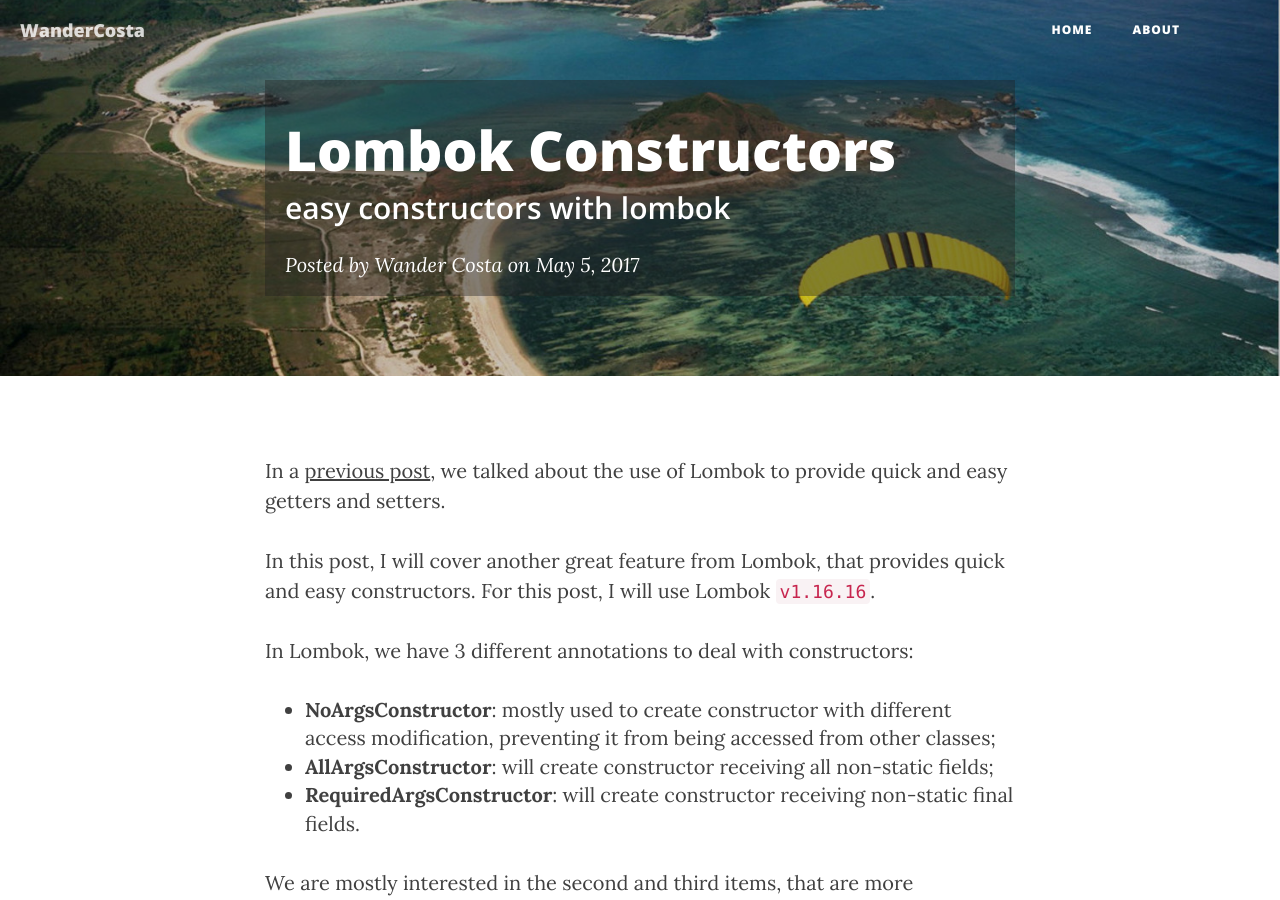
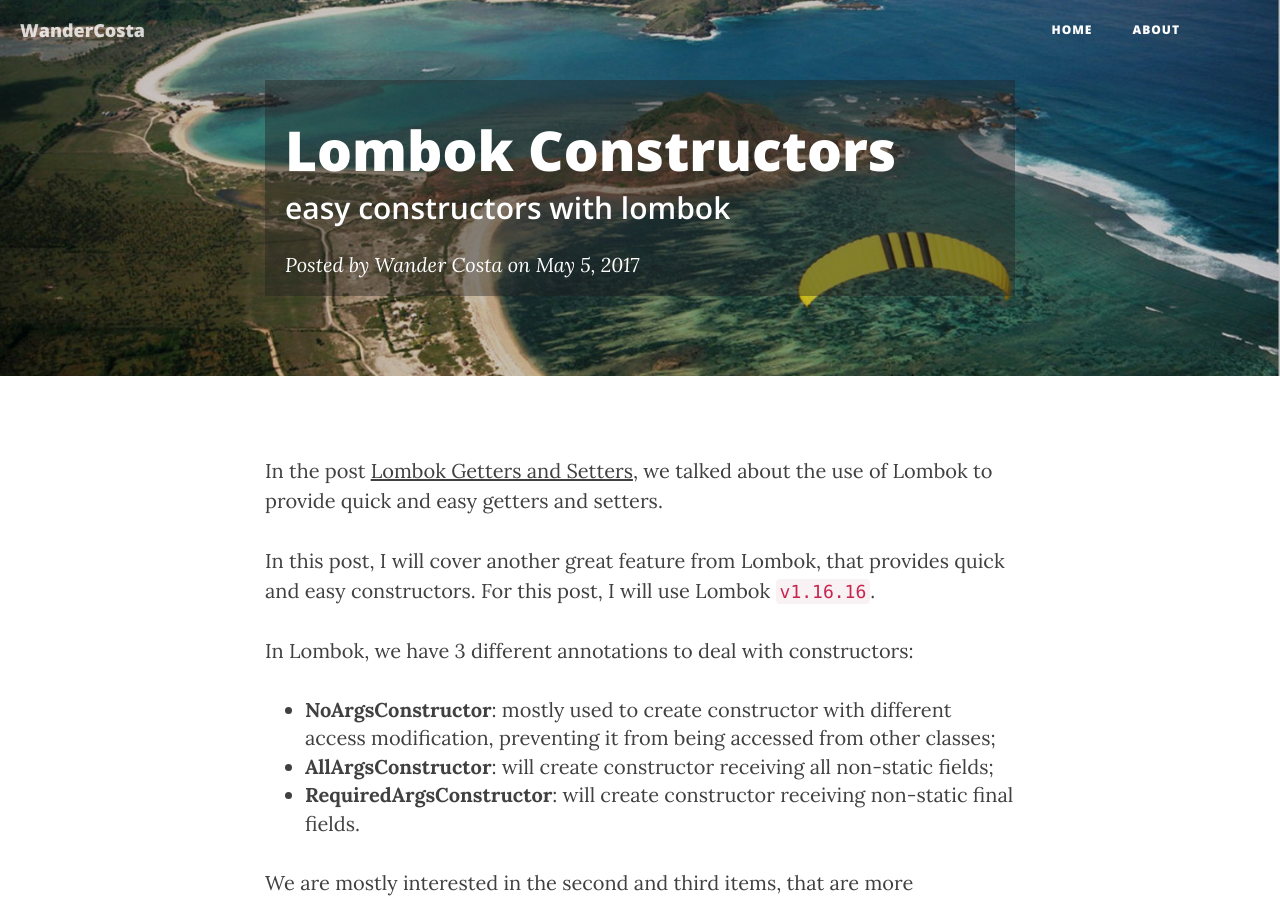
Before and after one commit to rwanderc/blog, a Jekyll site: the page built from _posts/2017-05-06-lombok-constructors.markdown, in a window 1280 px wide and 900 px high. Built offline with Jekyll 4.4.1, drawn with Linux system fonts in a browser that asks for light colours; nearby versions of some CDN libraries; comment, search, counter and statistics services are not loaded.

Commit message:
Fixing link

```diff
--- a/_posts/2017-05-06-lombok-constructors.markdown
+++ b/_posts/2017-05-06-lombok-constructors.markdown
@@ -12,7 +12,7 @@ tags:
 - productivity
 ---
 
-In a [previous post][previouspost], we talked about the use of Lombok to provide quick and easy getters and setters.
+In the post [Lombok Getters and Setters][gettersandsetters], we talked about the use of Lombok to provide quick and easy getters and setters.
 
 In this post, I will cover another great feature from Lombok, that provides quick and easy constructors. For this post, I will use Lombok `v1.16.16`.
 
```
Also changed, not shown: other parts of _posts/2017-05-06-lombok-constructors.markdown (+1 -1 lines).
